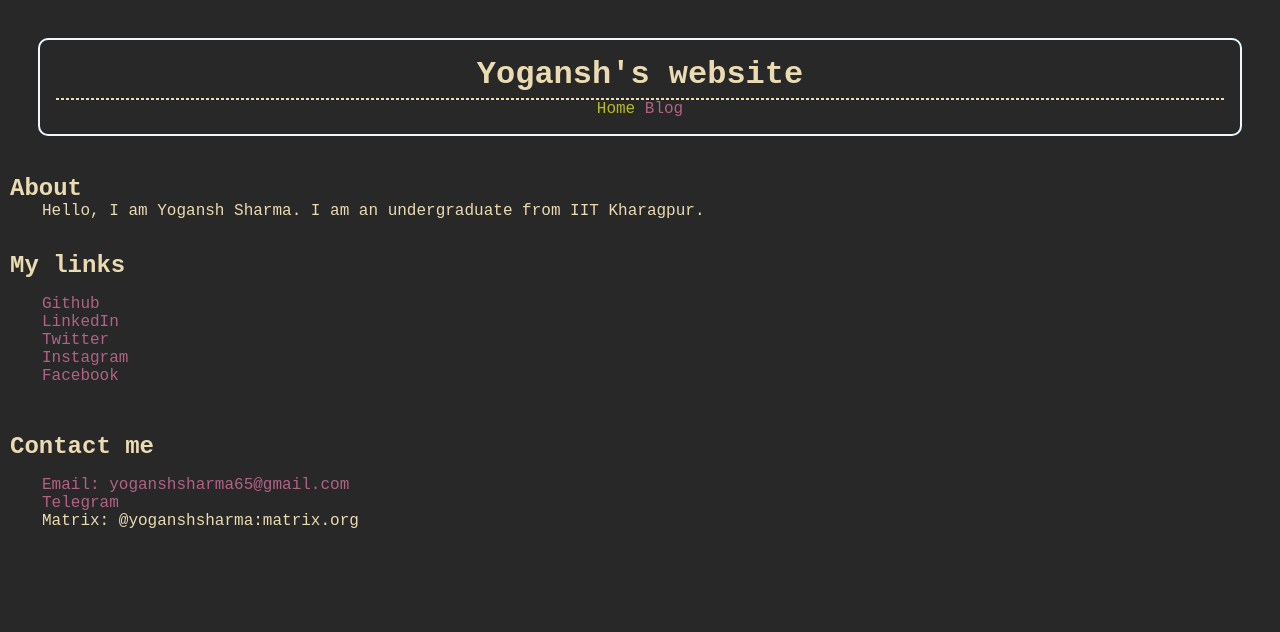
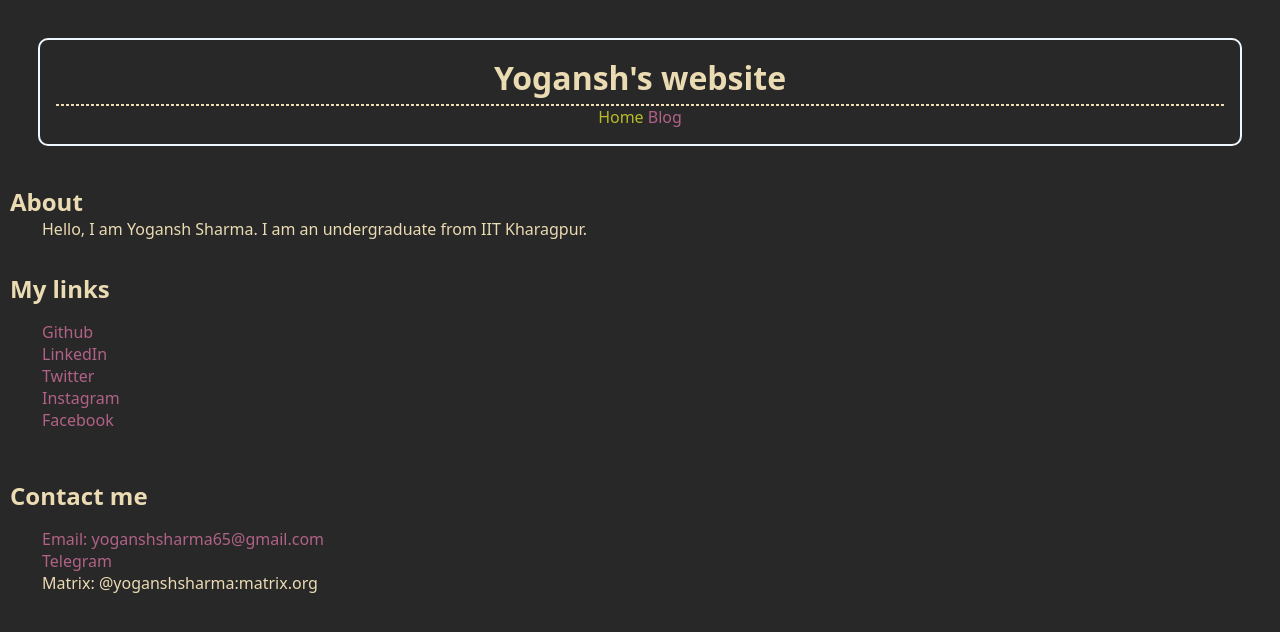
Before and after one commit to YoganshSharma/YoganshSharma.github.io, a Jekyll site: the page built from index.html, in a window 1280 px wide. Shown: the top 632 px of the page. Built offline with Jekyll 4.4.1, drawn with Linux system fonts in a browser that asks for light colours.

Commit message:
Changed font

```diff
--- a/css/style.css
+++ b/css/style.css
@@ -38,6 +38,10 @@
 
 }
 
+html {
+	font-family: ui-sans-serif, system-ui, -apple-system, BlinkMacSystemFont, Segoe UI, Roboto, Helvetica Neue, Arial, Noto Sans, sans-serif, "Apple Color Emoji", "Segoe UI Emoji", Segoe UI Symbol, "Noto Color Emoji";
+}
+
 ::selection {
 	background: var(--purple);
 }
@@ -45,7 +49,6 @@
 body {
 	background: var(--bg);
 	color: var(--fg1);
-	font-family: monospace, monospace;
 	margin: auto;
 }
 
```
